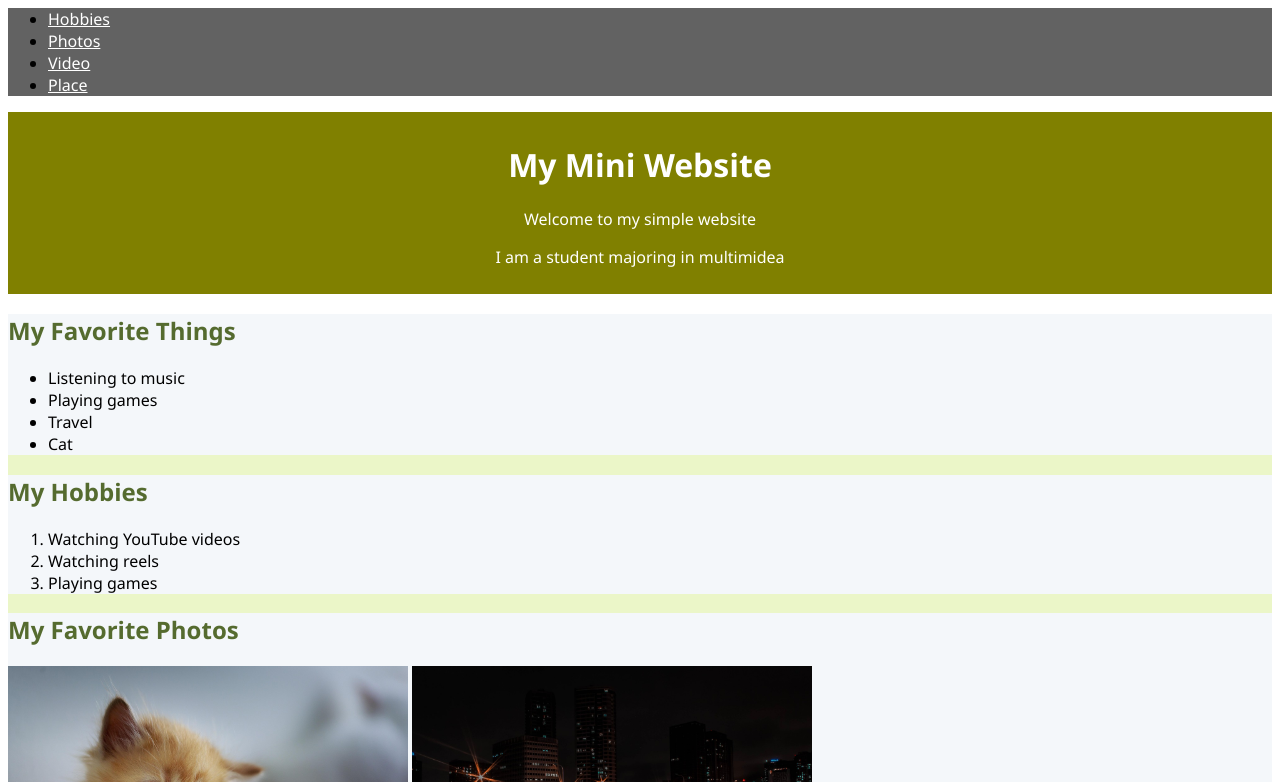
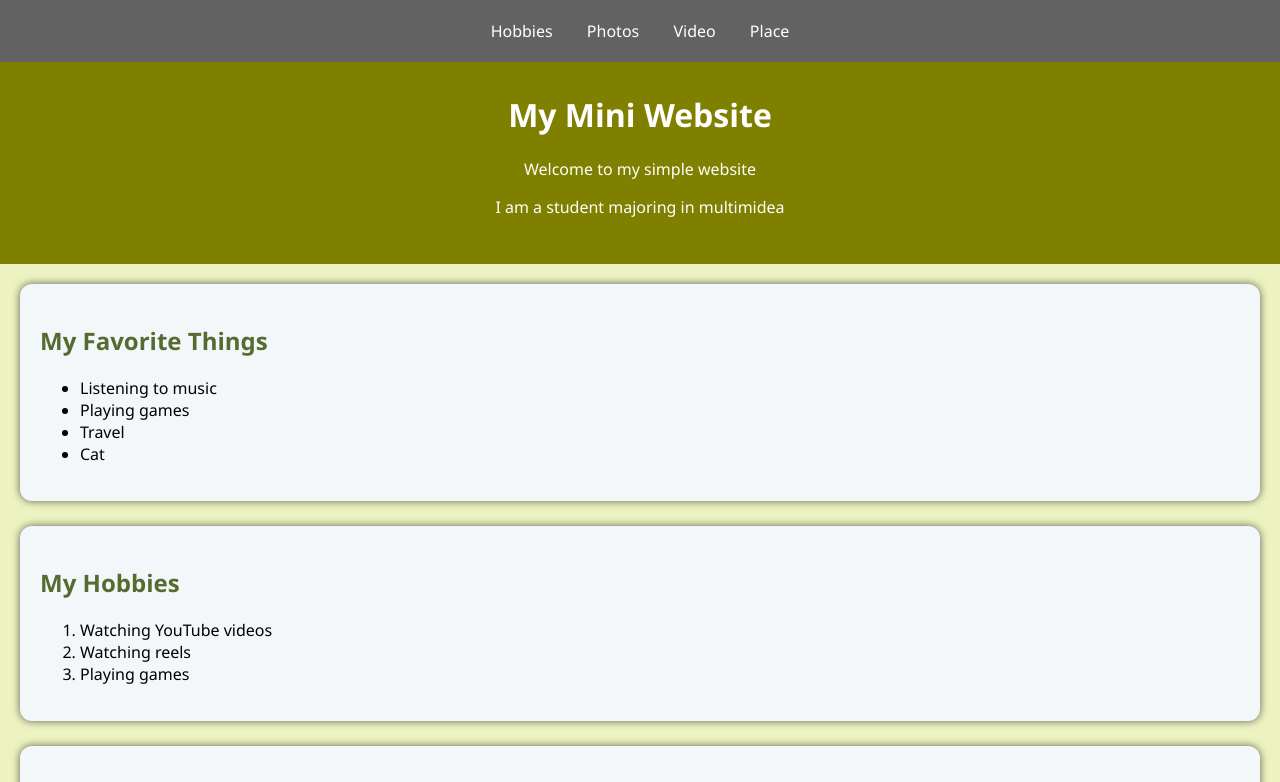
Before and after one commit to ghong77/myminiweb, a plain HTML site: page index.html in a window 1280 px wide. Shown: the top 782 px of the page. Drawn offline with Linux system fonts and the light colour scheme.

Commit message:
Add files via upload

```diff
--- a/style.css
+++ b/style.css
@@ -1,16 +1,37 @@
          * {
             font-family:'Segoe UI', Tahoma, Geneva, Verdana, sans-serif;
          }
+         body {
+            margin: 0;
+         }
          nav {
             background-color: #626262;
+         }
+         nav ul {
+            list-style: none;
+            text-align: center;
+            padding: 20px;
+            margin-bottom: 0;
+         }
+         nav ul li {
+            display: inline;
+            margin: 15px;
+         }
+         nav a {
+            text-decoration: none;
+         }
+         nav a:hover {
+            text-decoration: underline;
          }
          header {
             background-color: olive;
             text-align: center;
             padding: 10px;
+            padding-bottom: 30px;
          }
          section {
-            background-color: rgb(235, 246, 200)
+            background-color: rgb(237, 243, 192);
+            padding: 20px;
          }
          footer {
             background-color: #626262;
@@ -19,6 +40,10 @@
          }
          article {
             background-color: rgb(244, 247, 250);
+            padding: 20px;
+            margin-bottom: 25px;
+            border-radius: 12px;
+            box-shadow: 0px 0px 9px 0px rgba(1,2,18,0.61);
          }
          a {
             color: white;
```
